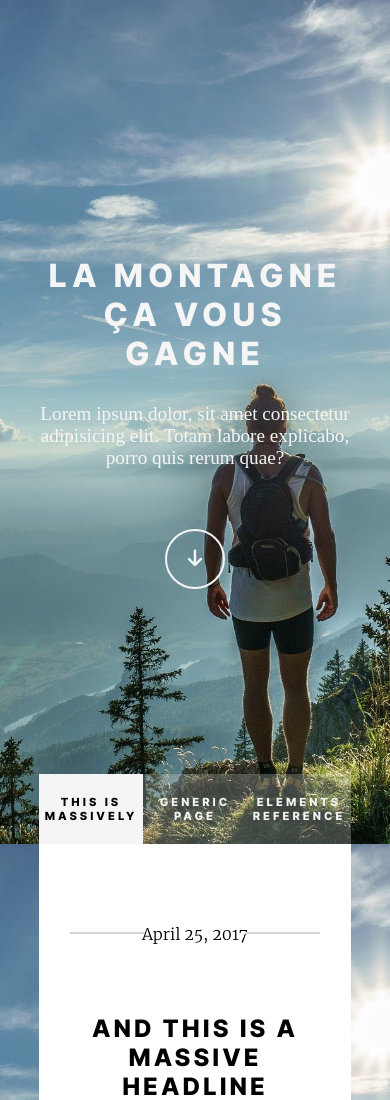
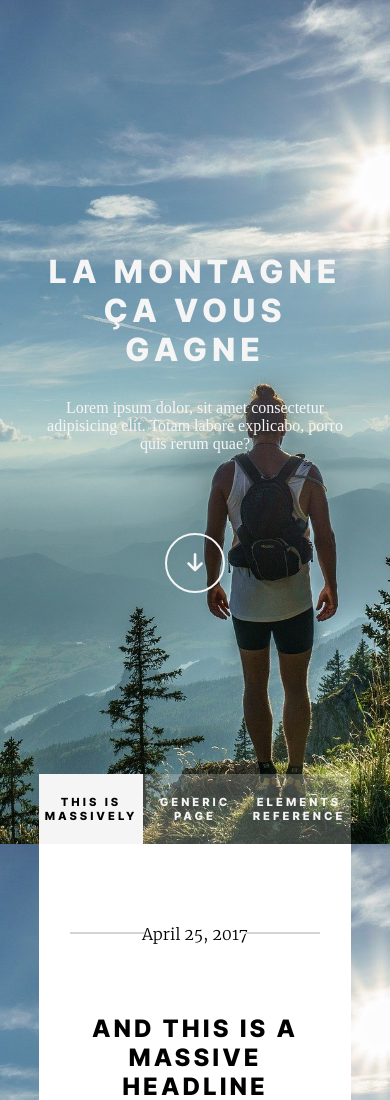
Before and after one commit to Rangassamy/maquette-la-montagne, a plain HTML site: page index.html in a window 390 px wide. Shown: the top 1100 px of the page. Drawn offline with Linux system fonts and the light colour scheme.

Commit message:
changed the size off header element on descktop and added responsive

```diff
--- a/Assets/style/layout/_header.scss
+++ b/Assets/style/layout/_header.scss
@@ -47,12 +47,20 @@ header {
       }
     }
     p {
-      font-size: 1.2rem;
+      font-size: 1.8rem;
+
+      @media screen and (max-width: 1120px) {
+        font-size: 1.4rem;
+      }
+
+      @media screen and (max-width: 780px) {
+        font-size: 1rem;
+      }
     }
     a {
-      margin: 60px auto 0;
-      height: 60px;
-      width: 60px;
+      margin: 80px auto 0;
+      height: 80px;
+      width: 80px;
       display: flex;
       justify-content: center;
       align-items: center;
@@ -60,6 +68,17 @@ header {
       border-radius: 150px;
       color: whitesmoke;
       text-decoration: none;
+      font-size: 3rem;
+      @media screen and (max-width: 1120px) {
+        font-size: 2rem;
+        height: 70px;
+        width: 70px;
+      }
+      @media screen and (max-width: 780px) {
+        font-size: 1.3rem;
+        height: 60px;
+        width: 60px;
+      }
     }
   }
   nav {
@@ -120,10 +139,14 @@ header {
       h3 {
         font-family: "InterExtraBold";
         text-transform: uppercase;
-        font-size: 0.7rem;
+        font-size: 0.8rem;
         letter-spacing: 3px;
         width: 100%;
         pointer-events: none;
+
+        @media screen and (max-width: 1540px) {
+          font-size: 0.7rem;
+        }
       }
     }
     .nav-right-part {
```
Also changed, not shown: Assets/style/index.css, 1 other file.
